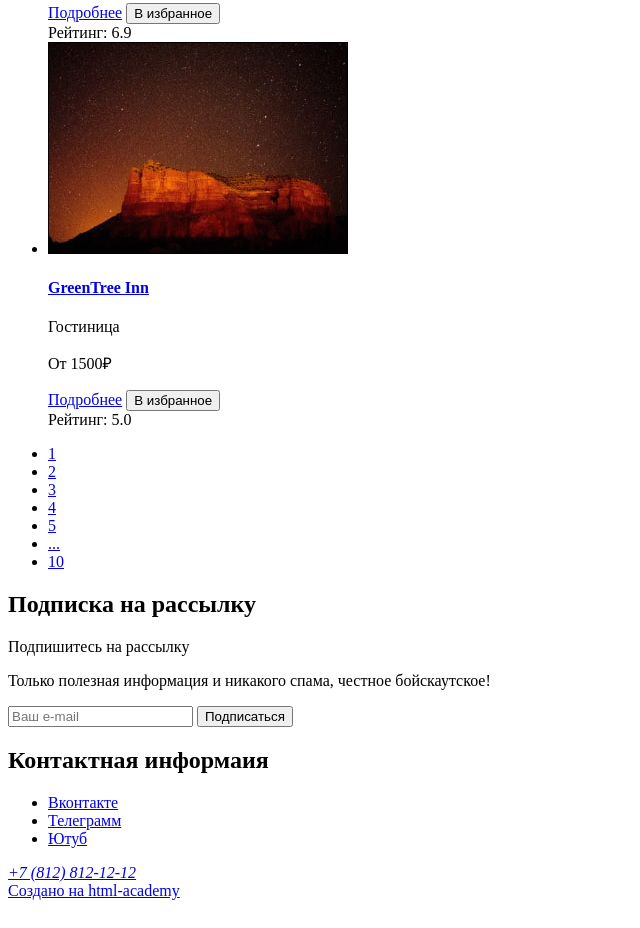
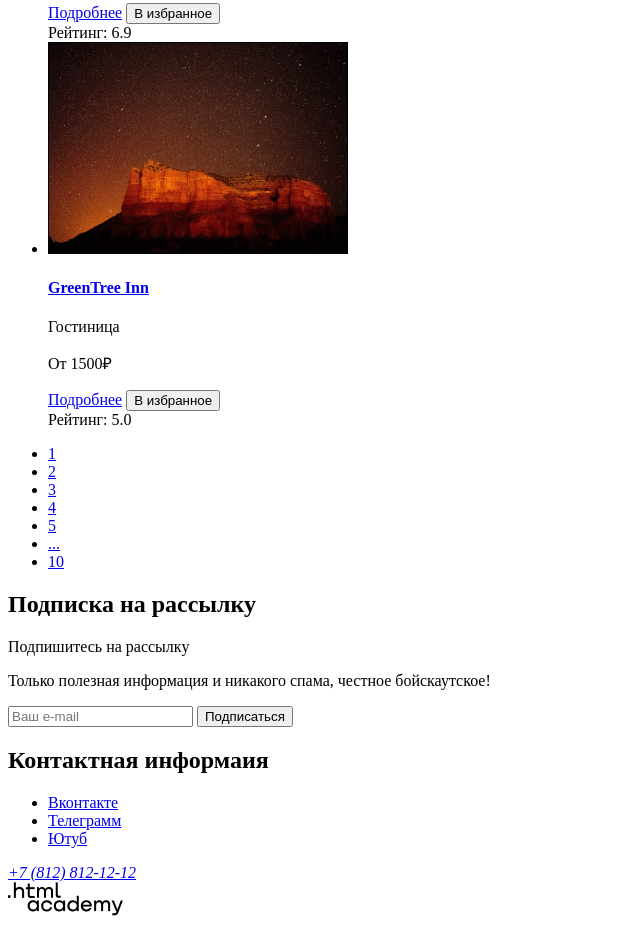
Before and after one commit to htmlacademy-univer-htmlcss-1/2678655-sedona-2, a plain HTML site: page 3/catalog.html in a window 1280 px wide. Shown: the part 2596-3524 px from the top of the page, without its empty margins (0-640 px from the left). Drawn offline with Linux system fonts and the light colour scheme.

Commit message:
:heavy_check_mark: Сборка #3

```diff
--- a/3/catalog.html
+++ b/3/catalog.html
@@ -226,7 +226,7 @@
           <a href="tel:+78128121212">+7 (812) 812-12-12</a>
         </address>
         <a class="footer-link-create" href="https://htmlacademy.ru/">
-          <span class="visually-hidden">Создано на html-academy</span>
+          <img src="images/icons/html-academy.png" alt="Создано на html-academy">
         </a>
       </section>
   </footer>
```
Also changed, not shown: 3/index.html (+1 -1 lines).
